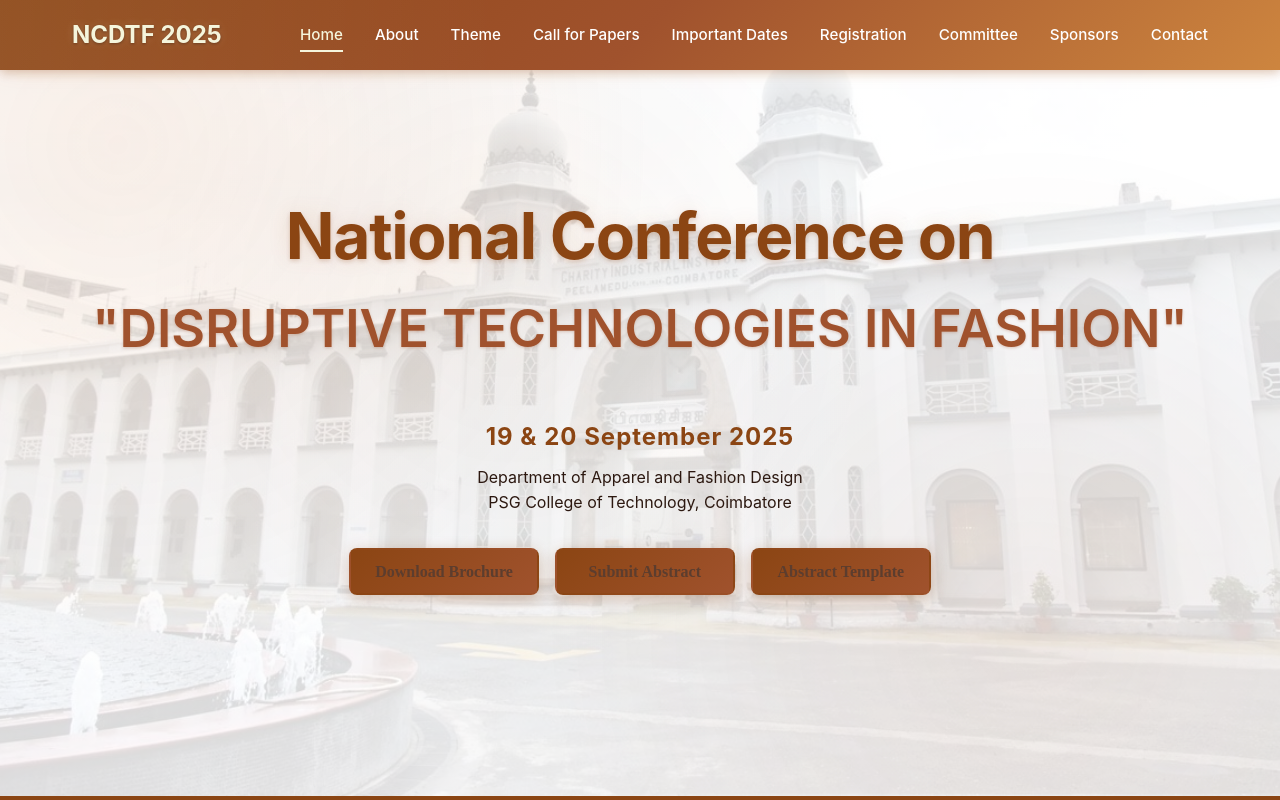
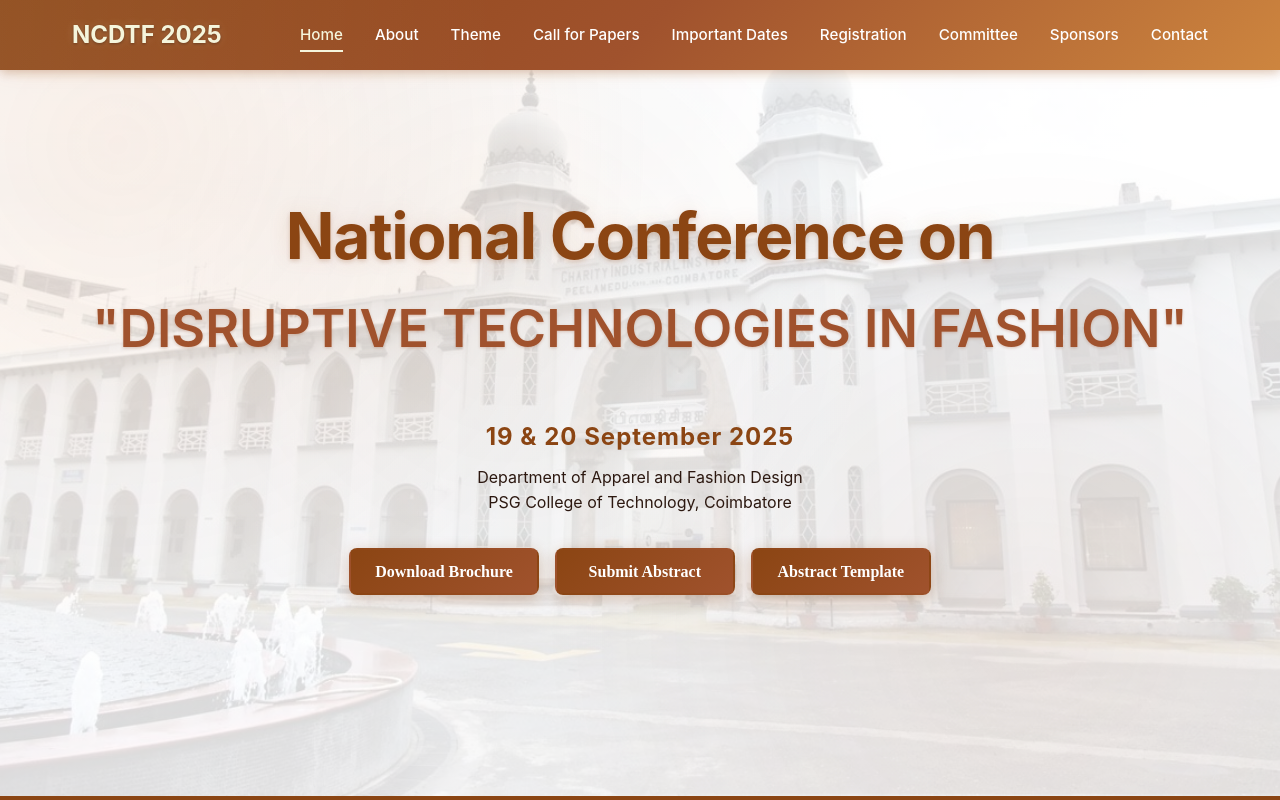
Before and after one commit to Shananthika13/Conference_web, a React (Vite) app: page / in a window 1280 px wide. Shown: the top 800 px of the page. Built offline with nearby package versions, Linux system fonts and the light colour scheme.

Commit message:
Button_white

```diff
--- a/src/FashionTechConference.css
+++ b/src/FashionTechConference.css
@@ -2844,3 +2844,6 @@
   text-align: center;
   font-weight: 600;
 }
+.hero-buttons .btn {
+  color: white !important;
+}
```
